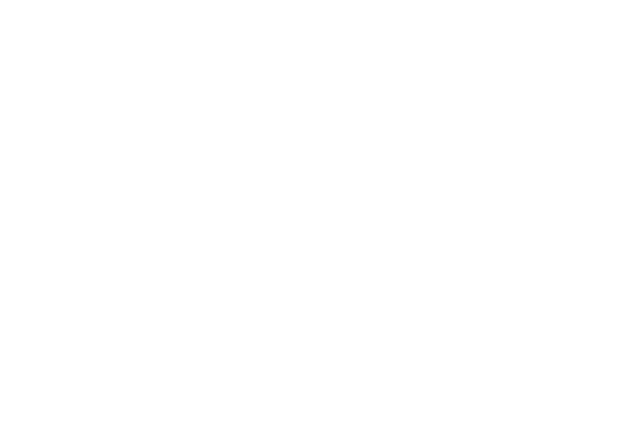
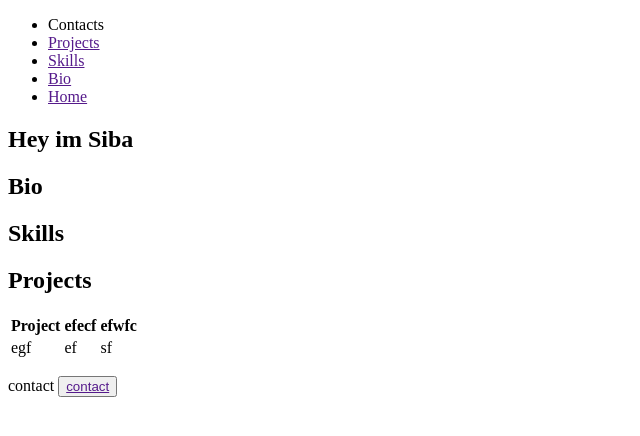
Before and after one commit to Sibaxolise/My-Personal-Portfolio, a plain HTML site: page HTML Files/index.html in a window 1280 px wide. Shown: the whole page, without its empty margins (0-640 px from the left). Drawn offline with Linux system fonts and the light colour scheme.

Commit message:
added sections

```diff
--- a/HTML Files/index.html
+++ b/HTML Files/index.html
@@ -5,6 +5,56 @@
     <meta charset="UTF-8">
 </head>
 <body>
+    <section >
+        	<nav>
+                <ul>
+                    <li><a href=""></a>Contacts</li>
+                    <li><a href="">Projects</a></li>
+                    <li><a href="">Skills</a></li>
+                    <li><a href="">Bio</a></li>
+                    <li><a href="">Home</a></li>
+                </ul>
+            </nav>
+    </section>
 
+    <section>
+        <h1>Hey im Siba </h1>
+    </section>
+
+    <section>
+        <h1>Bio</h1>
+    </section>
+
+    <section>
+        <h1>Skills</h1>
+    </section>
+
+    <section>
+        <h1>Projects</h1>
+
+    <table>
+        <tr>
+            <th>Project</th>
+            <th>efecf</th>
+            <th>efwfc</th>
+        </tr>
+
+        <tr>
+            <td>egf</td>
+            <td>ef</td>
+            <td>sf</td>
+        </tr>
+
+    </table>
+    </section>
+
+    <section>
+        <p>contact <button ><a href="">contact</a></button></p>
+    </section>
+
+    <footer>
+        <a href=""><img src="" width="" height="" alt=""></a>
+        <a href=""><img src="" width="" height="" alt=""></a>
+    </footer>
 </body>
 </html>
```
Also changed, not shown: HTML Files/contact.html (added, +33 -0 lines).
